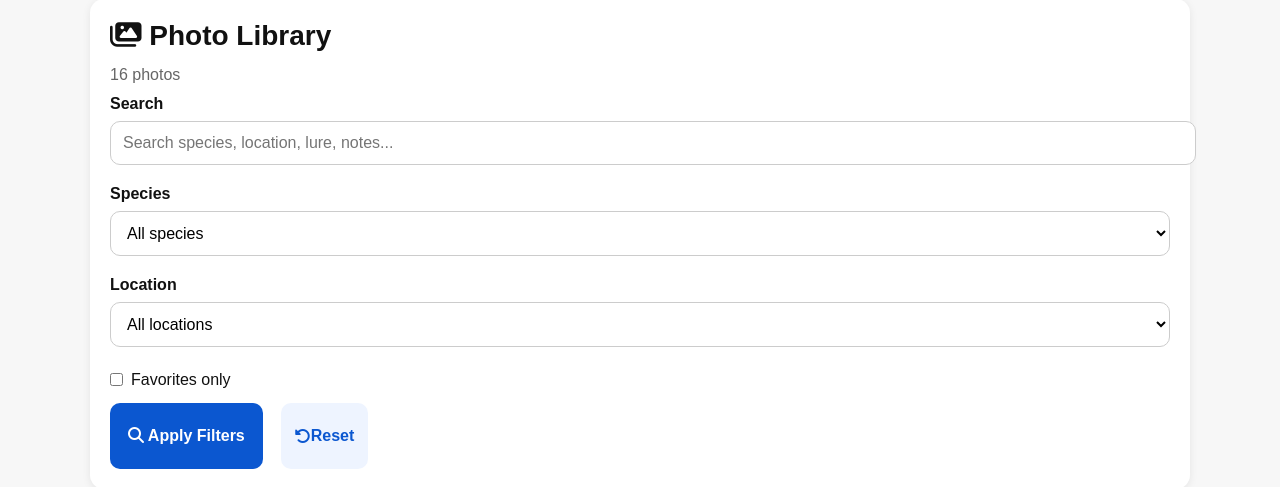
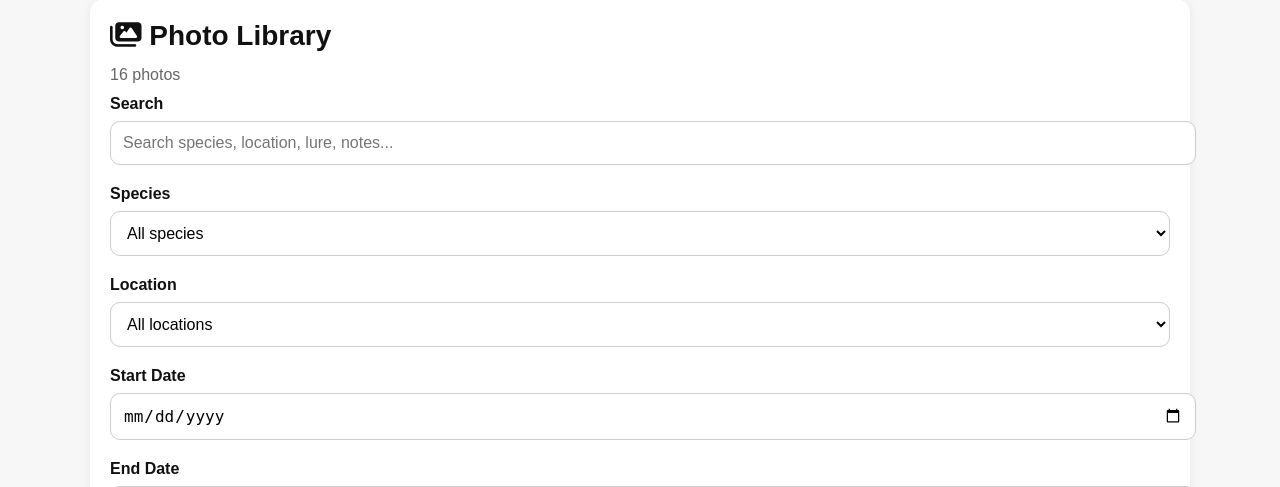
Before and after one commit to Growscale1/fishing-log-app, a Flask app: page /photos in a window 1280 px wide. Shown: the part 83-570 px from the top of the page. Run offline with Flask 3, Linux system fonts and the light colour scheme; data comes from the database, SQL or seed files in the repository.

Commit message:
Add date filters and sorting to photo library

```diff
--- a/app.py
+++ b/app.py
@@ -646,7 +646,7 @@ def get_catches_for_day(day_str):
     conn.close()
     return catches
 
-def get_photo_library_catches(search="", species="", location="", favorites_only=""):
+def get_photo_library_catches(search="", species="", location="", favorites_only="", start_date="", end_date="", sort_by="newest"):
     conn = get_connection()
     cursor = conn.cursor()
 
@@ -679,10 +679,41 @@ def get_photo_library_catches(search="", species="", location="", favorites_only
         query += " AND location = ?"
         params.append(location)
 
+    if start_date:
+        query += " AND substr(timestamp, 1, 10) >= ?"
+        params.append(start_date)
+
+    if end_date:
+        query += " AND substr(timestamp, 1, 10) <= ?"
+        params.append(end_date)
+
     if favorites_only == "1":
         query += " AND is_favorite = 1"
 
-    query += " ORDER BY id DESC"
+    if sort_by == "oldest":
+        query += " ORDER BY id ASC"
+    elif sort_by == "biggest":
+        query += """
+            ORDER BY
+                CASE
+                    WHEN REPLACE(REPLACE(LOWER(TRIM(weight)), 'lbs', ''), 'lb', '') = '' THEN 1
+                    ELSE 0
+                END,
+                CAST(REPLACE(REPLACE(LOWER(TRIM(weight)), 'lbs', ''), 'lb', '') AS REAL) DESC,
+                id DESC
+        """
+    elif sort_by == "longest":
+        query += """
+            ORDER BY
+                CASE
+                    WHEN REPLACE(REPLACE(REPLACE(REPLACE(LOWER(TRIM(length)), 'inches', ''), 'inch', ''), 'in', ''), '\"', '') = '' THEN 1
+                    ELSE 0
+                END,
+                CAST(REPLACE(REPLACE(REPLACE(REPLACE(LOWER(TRIM(length)), 'inches', ''), 'inch', ''), 'in', ''), '\"', '') AS REAL) DESC,
+                id DESC
+        """
+    else:
+        query += " ORDER BY id DESC"
 
     cursor.execute(query, params)
     catches = cursor.fetchall()
@@ -1143,12 +1174,18 @@ def photo_library():
     species = request.args.get("species", "").strip()
     location = request.args.get("location", "").strip()
     favorites_only = request.args.get("favorites_only", "").strip()
+    start_date = request.args.get("start_date", "").strip()
+    end_date = request.args.get("end_date", "").strip()
+    sort_by = request.args.get("sort_by", "newest").strip()
 
     catches = get_photo_library_catches(
         search=search,
         species=species,
         location=location,
-        favorites_only=favorites_only
+        favorites_only=favorites_only,
+        start_date=start_date,
+        end_date=end_date,
+        sort_by=sort_by
     )
 
     species_options = get_unique_values("species")
@@ -1161,6 +1198,9 @@ def photo_library():
         species=species,
         location=location,
         favorites_only=favorites_only,
+        start_date=start_date,
+        end_date=end_date,
+        sort_by=sort_by,
         species_options=species_options,
         location_options=location_options
     )
--- a/templates/photos.html
+++ b/templates/photos.html
@@ -37,6 +37,20 @@
         {% endfor %}
     </select>
 
+    <label for="start_date">Start Date</label>
+    <input type="date" id="start_date" name="start_date" value="{{ start_date }}">
+
+    <label for="end_date">End Date</label>
+    <input type="date" id="end_date" name="end_date" value="{{ end_date }}">
+
+    <label for="sort_by">Sort By</label>
+    <select id="sort_by" name="sort_by">
+        <option value="newest" {% if sort_by == "newest" %}selected{% endif %}>Newest</option>
+        <option value="oldest" {% if sort_by == "oldest" %}selected{% endif %}>Oldest</option>
+        <option value="biggest" {% if sort_by == "biggest" %}selected{% endif %}>Biggest Weight</option>
+        <option value="longest" {% if sort_by == "longest" %}selected{% endif %}>Longest Length</option>
+    </select>
+
     <label style="display: flex; align-items: center; gap: 8px; font-weight: normal; margin-top: 10px; margin-bottom: 14px;">
         <input
             type="checkbox"
@@ -59,7 +73,6 @@
         </a>
     </div>
 </form>
-</div>
 
 {% if catches %}
     <div class="grid" style="grid-template-columns: repeat(auto-fit, minmax(240px, 1fr));">
```
Lines whose indentation alone changed are shown as unchanged.
